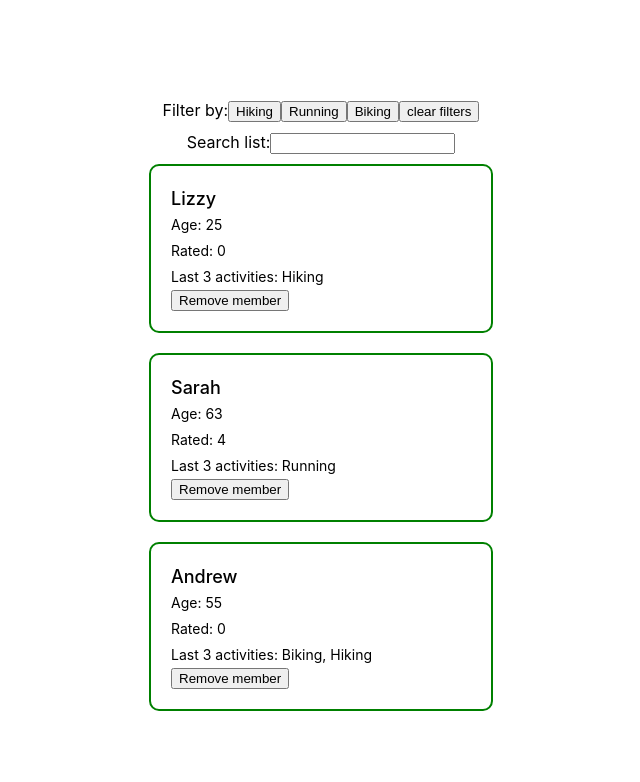
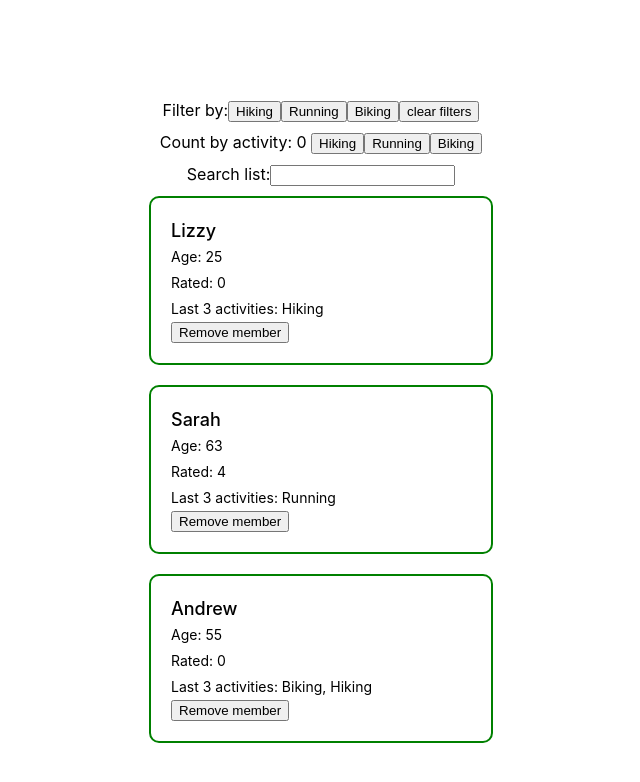
Before and after one commit to SupeDeDupe/outdoor-adventure-club-, a React (Create React App) app: page / in a window 1280 px wide. Shown: the top 782 px of the page, without its empty margins (339-979 px from the left). Built offline with nearby package versions, Linux system fonts and the light colour scheme.

Commit message:
add last acceptance

```diff
--- /dev/null
+++ b/src/CountFilter.tsx
@@ -0,0 +1,28 @@
+import { Activities } from './MemberCard';
+
+export function CountFilter({
+    count,
+    countFilter,
+    setCountFilter
+}: {
+    count: number;
+    countFilter: Activities | null;
+    setCountFilter: (a: Activities) => void;
+}) {
+    return (
+        <div>
+            <div>
+                Count by activity: {count} {countFilter}
+                <button onClick={() => setCountFilter(Activities.hiking)}>
+                    {Activities.hiking}
+                </button>
+                <button onClick={() => setCountFilter(Activities.running)}>
+                    {Activities.running}
+                </button>
+                <button onClick={() => setCountFilter(Activities.biking)}>
+                    {Activities.biking}
+                </button>
+            </div>
+        </div>
+    );
+}
--- a/src/MembersList.tsx
+++ b/src/MembersList.tsx
@@ -1,5 +1,6 @@
 import { useState } from 'react';
 import styled from 'styled-components';
+import { CountFilter } from './CountFilter';
 import { Filter } from './Filter';
 import { Activities, MemberCard } from './MemberCard';
 
@@ -41,6 +42,8 @@ export function MembersList({
     // TODO: should have used a filter state
     // const [filteredActivity, setFilteredActivity] = useState(null);
 
+    const [countFilter, setCountFilter] = useState(null as null | Activities);
+
     const filterByActivity = (activity: Activities | null) => {
         if (activity) {
             setMembers(
@@ -52,10 +55,20 @@ export function MembersList({
             setMembers(filteredMembers);
         }
     };
+    const count = countFilter
+        ? members.filter((m) => {
+              return m.activities.includes(countFilter);
+          }).length
+        : 0;
 
     return (
         <StyledList>
             <Filter filterByActivity={filterByActivity} />
+            <CountFilter
+                count={count}
+                countFilter={countFilter}
+                setCountFilter={setCountFilter}
+            />
             <div>
                 <label>Search list:</label>
                 <input
```
